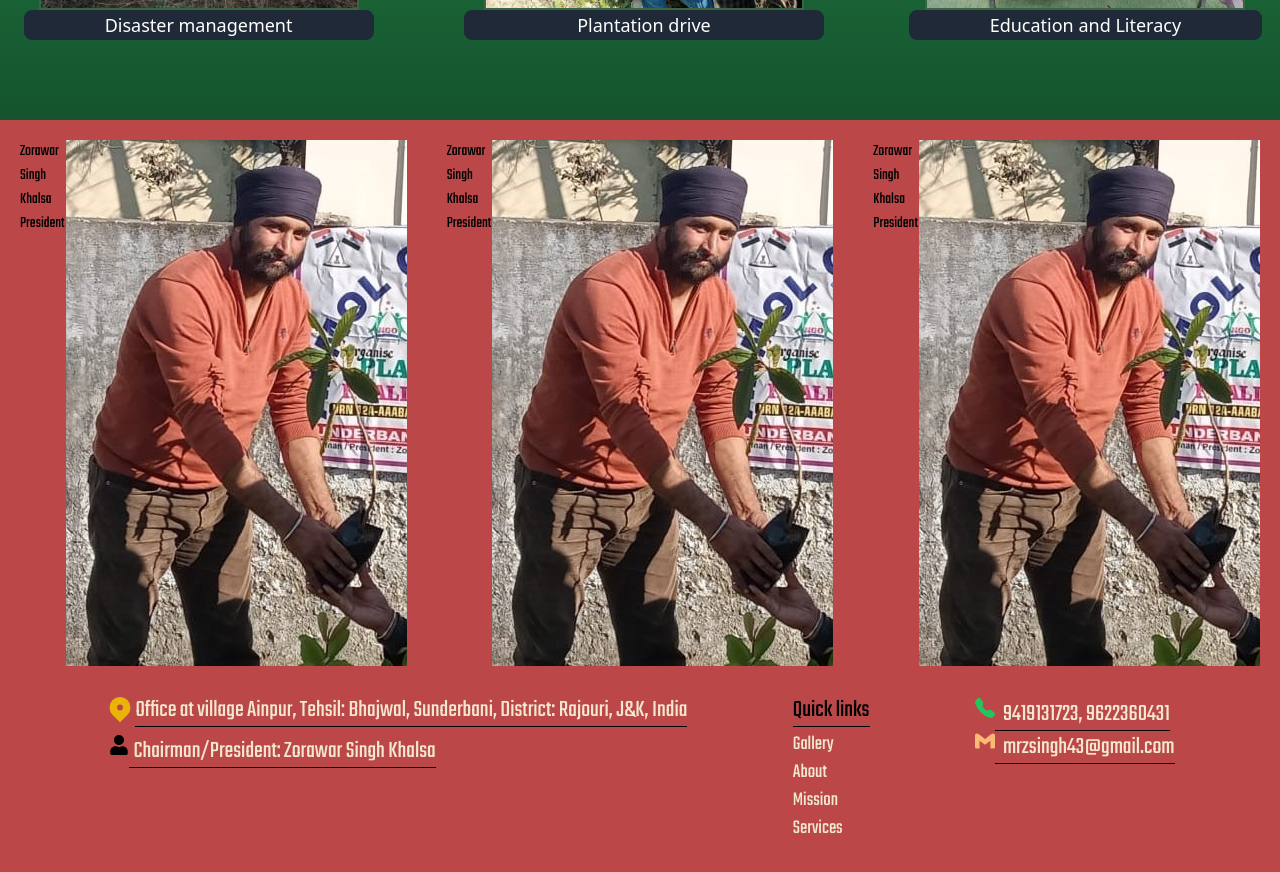
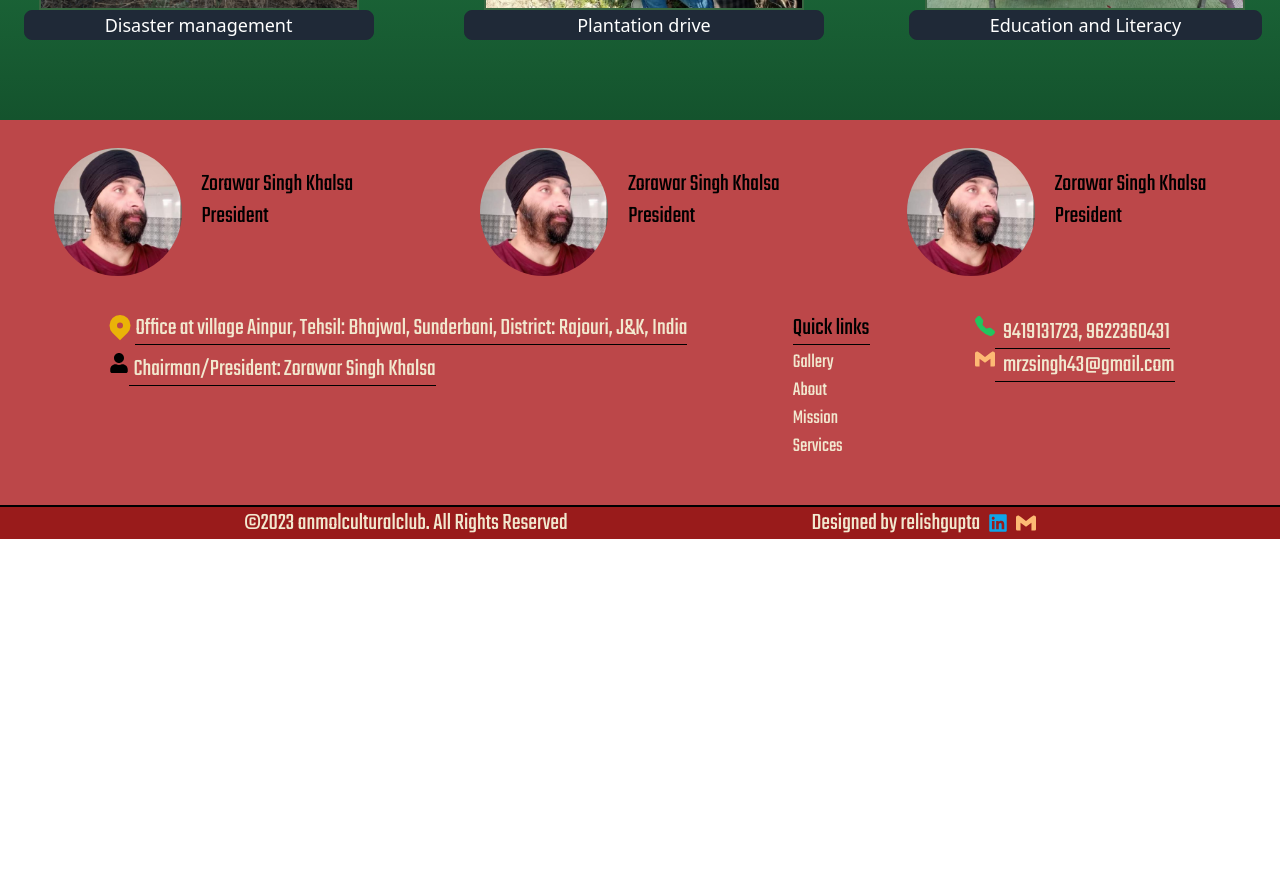
Before and after one commit to relishgupta/NGO, a React (Create React App) app: page / in a window 1280 px wide. Shown: the part 3460-4332 px from the top of the page. After the commit the page ends 4000 px from the top, so only its background shows below. Built offline with nearby package versions, Linux system fonts and the light colour scheme.

Commit message:
added members to the footer

```diff
--- a/src/components/footer.jsx
+++ b/src/components/footer.jsx
@@ -39,15 +39,15 @@ const Footer = () => {
 
   return (
     <>
-      <div name='contact' className="acc w-full bg-mrn">
-      <div className="flex flex-col md:flex-row items-center">
+      <div className="acc w-full bg-mrn">
+      <div className="flex flex-col md:flex-row py-2">
         {team.map(({id,name,designation,src})=>(
-        <div className="flex justify-between p-5">
-        <span>
+        <div className="flex md:flex-col xl:flex-row p-5 md:mx-auto">
+          <img src={src} alt="" className="rounded-full w-32 h-32"/>
+        <span className="p-5 text-2xl">
           <h2>{name}</h2>
           <h2>{designation}</h2>
         </span>
-          <img src={src} alt="" className=""/>
         </div>
         ))}
       </div>
```
Also changed, not shown: src/assets/m1.jpg.
